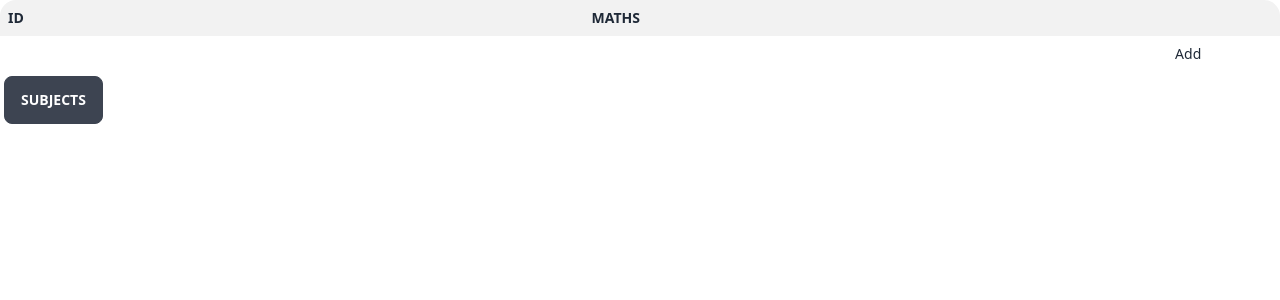
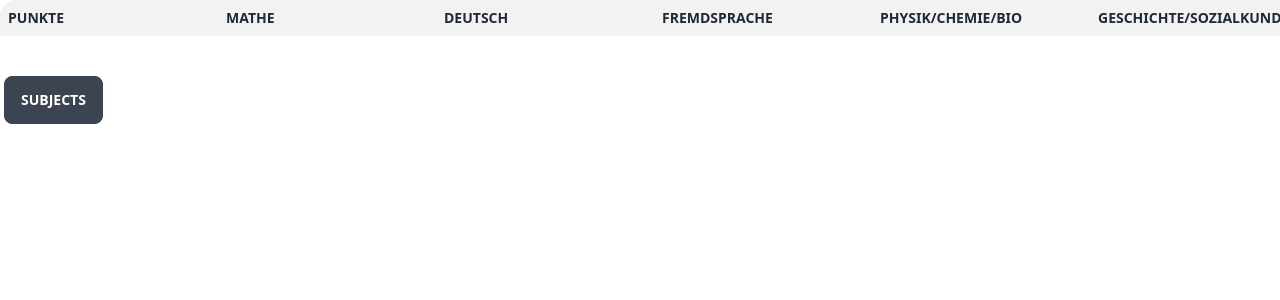
Before and after one commit to LemonEatar/AlvlCalc, a Next.js app: page /calcbay in a window 1280 px wide. Shown: the top 300 px of the page. Built offline with nearby package versions, Linux system fonts and the light colour scheme.

Commit message:
calcbay changes

```diff
--- a/pages/calcbay.tsx
+++ b/pages/calcbay.tsx
@@ -13,8 +13,14 @@ interface TableData {
 const subjects = ["german", "chemics", "english", "music", "test", "bio"];
 
 const initialTableHeaders: TableHeader[] = [
-  { key: "id", title: "ID" },
-  { key: "name", title: "maths" },
+  { key: "id", title: "Punkte" },
+  { key: "name", title: "Mathe" },
+  { key: "name", title: "Deutsch" },
+  { key: "name", title: "Fremdsprache" },
+  { key: "name", title: "Physik/Chemie/Bio" },
+  { key: "name", title: "Geschichte/Sozialkunde" },
+  { key: "name", title: "Kunst/Musik" },
+  { key: "name", title: "Sport" },
 ];
 
 const Table: React.FC = () => {
```
